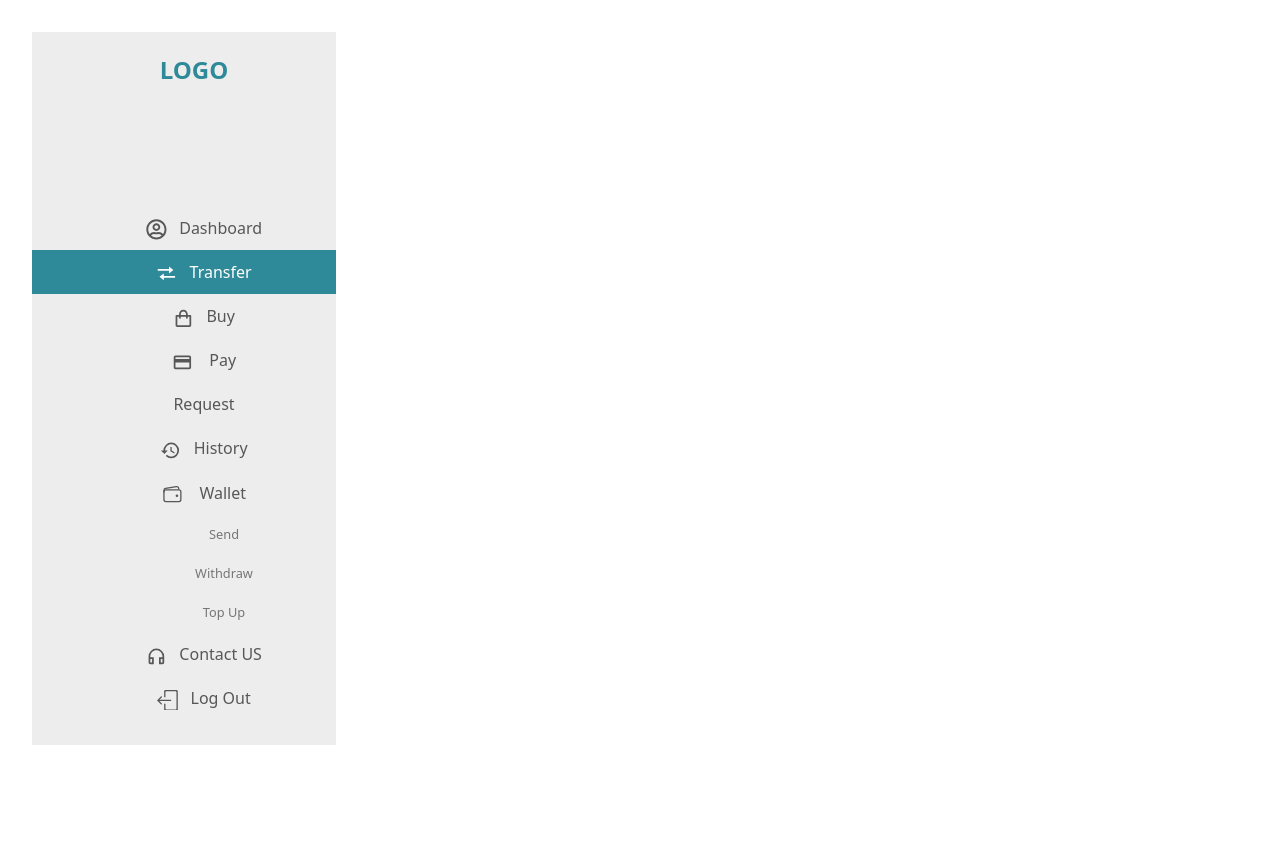
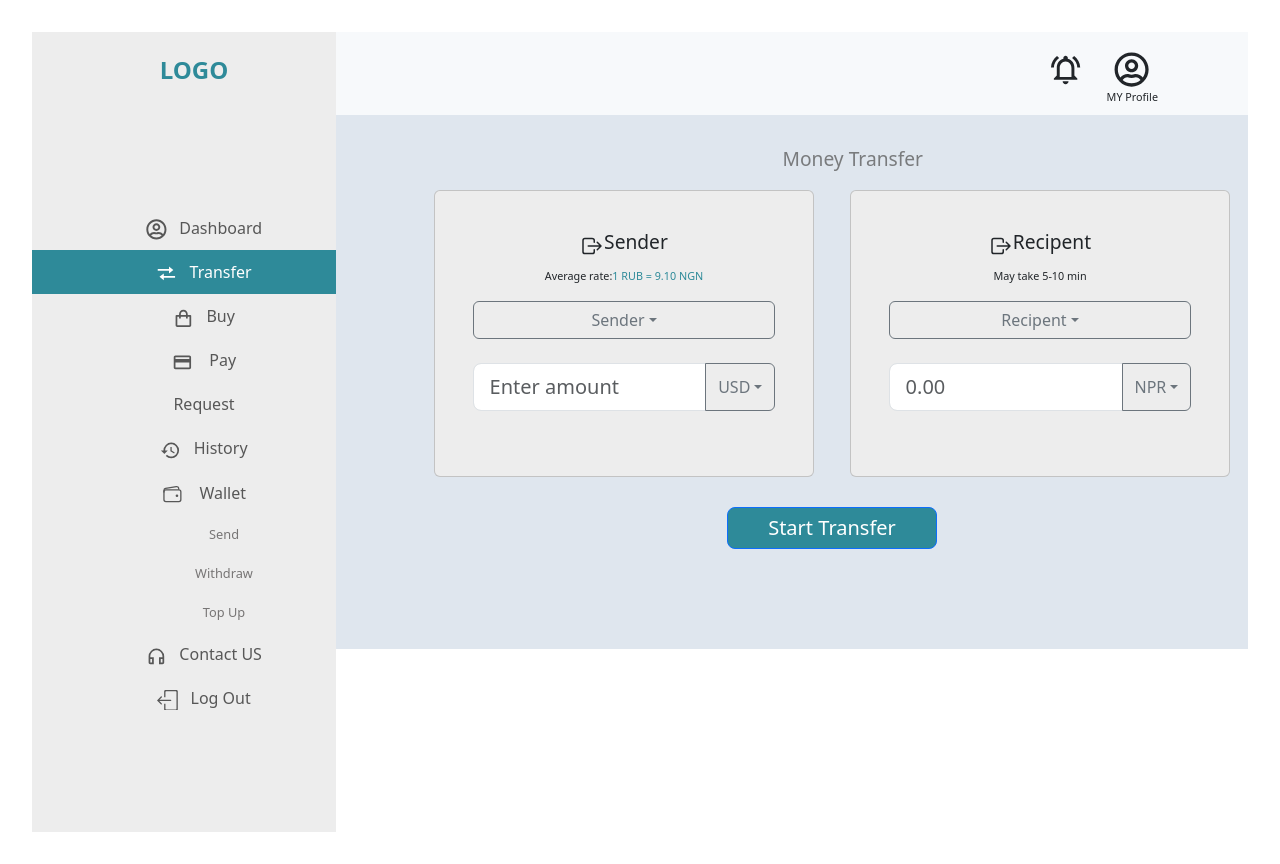
Before and after one commit to bishal189/Hundi, a React (Vite) app: page /transfer in a window 1280 px wide. Built offline with nearby package versions, Linux system fonts and the light colour scheme; no server answers.

Commit message:
completed money rate

```diff
--- a/package.json
+++ b/package.json
@@ -10,6 +10,7 @@
     "preview": "vite preview"
   },
   "dependencies": {
+    "axios": "^1.6.2",
     "bootstrap": "^5.3.2",
     "react": "^18.2.0",
     "react-bootstrap": "^2.9.1",
--- a/src/App.jsx
+++ b/src/App.jsx
@@ -2,16 +2,18 @@ import 'bootstrap/dist/css/bootstrap.min.css';
 import { BrowserRouter as Router, Routes, Route } from 'react-router-dom';
 
 import './App.css'
-import {PayModel, ReceiverModel, SenderModel} from './components/model'
-import { ReciverCard, SenderCard, TransferReceiveCard, TransferSendCard} from './components/card'
+import { ReceiverModel, SenderModel} from './components/model'
+import {  SenderCard, TransferReceiveCard, TransferSendCard} from './components/card'
 import { MobileSideBar, SideBar } from './components/sidebar';
+import Transfer from './pages/transfer';
+import { UserLayout } from './pages/userLayout';
 function App() {
 
   return (
     <Router>
     <Routes>
       {/* <Route path="/" element={<ReceiverModel />} /> */}
-      <Route path="/transfer" element={<><SideBar /> <MobileSideBar /></>} />
+      <Route path="/transfer" element={<UserLayout><Transfer /></UserLayout>} />
     </Routes>
   </Router>  )
 }
--- a/src/components/card.jsx
+++ b/src/components/card.jsx
@@ -93,15 +93,18 @@ export const BankCard = (props) => {
 
 
 
-export const SenderCard = () => {
+export const SenderCard = (props) => {
   const [show,setShow]=useState(false)
-
+  const handleChange=(e)=>{
+    props.setinputAmount(e.target.value)
+    console.log(e.target.value)
+  }
   return (
     <>
     { show && <SenderModel setShow={setShow} />}
 
 
-      <Card className="Maincard" style={{ margin: "20px" }}>
+      <Card className="Maincard" style={{ marginBottom: "30px" }}>
         <Card.Body>
             <IoLogOutOutline style={{ fontSize: "1.5rem" }} />
             <span style={{fontSize:'1.2rem',marginTop:'50px'}}>Sender</span>
@@ -127,16 +130,16 @@ export const SenderCard = () => {
     </InputGroup>
 
           <InputGroup className="mb-3 mt-4">
-            <CustomForm placeholder="Enter amount" name="amount" />
+            <CustomForm onChange={handleChange}  placeholder="Enter amount" name="amount" />
             <DropdownButton
               as={InputGroup.Append}
               variant="outline-secondary"
-              title="NPR" // Default currency
+              title={props.senderCountry} // Default currency
               id="input-group-dropdown-2"
               style={{ marginRight: "5px", backgroundColor: "#ededed" }} // Add margin-right to move it inside
             >
-              <Dropdown.Item className="dropdownItem">NPR</Dropdown.Item>
-              <Dropdown.Item className="dropdownItem">USD</Dropdown.Item>
+              <Dropdown.Item onClick={()=>props.setSenderCountry('NPR')} className="dropdownItem">NPR</Dropdown.Item>
+              <Dropdown.Item onClick={()=>props.setSenderCountry('USD')} className="dropdownItem">USD</Dropdown.Item>
               {/* Add more currency options as needed */}
             </DropdownButton>
           </InputGroup>
@@ -150,15 +153,13 @@ export const SenderCard = () => {
 
 
 // for the reciver card
-export const ReciverCard = () => {
+export const ReceiverCard = (props) => {
   const [show,setShow]=useState(false)
 
   return (
     <>
     { show && <ReceiverModel setShow={setShow} />}
-
-
-      <Card className="Maincard" style={{ margin: "20px" }}>
+      <Card className="Maincard" style={{ marginBottom: "30px" }}>
         <Card.Body>
             <IoLogOutOutline style={{ fontSize: "1.5rem" }} />
             <span style={{fontSize:'1.2rem',marginTop:'50px'}}>Recipent</span>
@@ -184,16 +185,16 @@ export const ReciverCard = () => {
     </InputGroup>
 
           <InputGroup className="mb-3 mt-4">
-            <CustomForm readonly="true" placeholder="Recepient Will Get" name="amount" />
+            <CustomForm val={props.outputAmount.toFixed(2)} readonly={true} placeholder="Recepient Will Get" name="amount" />
             <DropdownButton
               as={InputGroup.Append}
               variant="outline-secondary"
-              title="NPR" // Default currency
+              title={props.receiverCountry} // Default currency
               id="input-group-dropdown-2"
               style={{ marginRight: "5px", backgroundColor: "#ededed" }} // Add margin-right to move it inside
             >
-              <Dropdown.Item className="dropdownItem">NPR</Dropdown.Item>
-              <Dropdown.Item className="dropdownItem">USD</Dropdown.Item>
+              <Dropdown.Item onClick={()=>props.setReceiverCountry('NPR')} className="dropdownItem">NPR</Dropdown.Item>
+              <Dropdown.Item onClick={()=>props.setReceiverCountry('USD')} className="dropdownItem">USD</Dropdown.Item>
               {/* Add more currency options as needed */}
             </DropdownButton>
           </InputGroup>
--- a/src/components/css/card.css
+++ b/src/components/css/card.css
@@ -39,7 +39,7 @@ font-weight:800;
 }
 
 .Maincard{
-width: 420px;
+width: 380px;
 height: 287px;
 background-color: #EDEDED;
 
--- a/src/components/formInput.jsx
+++ b/src/components/formInput.jsx
@@ -3,10 +3,11 @@ import './css/formInput.css'
 export function CustomForm(props){
     return(
      <Form.Control
+      onChange={props.onChange&&props.onChange}
         size="lg"
         type={props.placeholder!=="Email ID"?"text":"email"}
         name={props.name}
-        placeholder={props.placeholder}
+        placeholder={props.val||props.placeholder}
         aria-label={props.placeholder}
         className="form_custom"
         readOnly={props.readonly}
--- /dev/null
+++ b/src/components/homeheader.jsx
@@ -0,0 +1,19 @@
+
+import { FaRegUserCircle } from "react-icons/fa";
+import { MdOutlineNotificationsActive } from "react-icons/md";
+
+export function HomeHeader(){
+
+    return(
+    <div style={{backgroundColor:'#f7f9fb',display:'flex',justifyContent:'flex-end'}}>
+        <div style={{padding:"20px 30px 10px 0px"}}>
+    <MdOutlineNotificationsActive style={{fontSize:"2.2rem"}}/>
+    </div>
+
+    <div style={{display:"flex",flexDirection:"column",padding:'20px 90px 10px 0px'}} >
+    <FaRegUserCircle  style={{fontSize:"2.2rem"}}/>
+   <span style={{marginTop:"0.1rem",marginLeft:'-7px'}}> MY Profile   </span>
+    </div>
+</div>
+    )
+}
--- a/src/components/sidebar.jsx
+++ b/src/components/sidebar.jsx
@@ -4,32 +4,26 @@ import { Button, Offcanvas, Nav, Container, Col } from "react-bootstrap";
 import { NavLink } from "react-router-dom";
 import "./css/sidebar.css";
 import { BiShoppingBag, BiTransfer } from "react-icons/bi";
-import {
-  MdPayment,
-  MdHistory,
-  MdOutlineHeadphones,
-} from "react-icons/md";
+import { MdPayment, MdHistory, MdOutlineHeadphones } from "react-icons/md";
 import { IoWalletOutline } from "react-icons/io5";
 import { SlLogout } from "react-icons/sl";
 
 import { FaRegUserCircle } from "react-icons/fa";
 
-
-export const CommonSideBar=(props)=>{
-  return(
+export const CommonSideBar = (props) => {
+  return (
     <div
       className="sidebar"
       style={{
-      backgroundColor: "#ededed",
         display: "flex",
         flexDirection: "column",
       }}
     >
-    {!props.mobile &&<div className="logo">LOGO</div>}
+      {!props.mobile && <div className="logo">LOGO</div>}
       <ul className="list-unstyled">
         <li className="li-icons">
           <NavLink to="/">
-          <FaRegUserCircle style={{ fontSize: "1.3rem"}} />
+            <FaRegUserCircle style={{ fontSize: "1.3rem" }} />
             &nbsp;&nbsp;&nbsp;Dashboard
           </NavLink>
         </li>
@@ -43,27 +37,31 @@ export const CommonSideBar=(props)=>{
 
         <li className="li-icons">
           <NavLink to="/buy">
-          <BiShoppingBag style={{fontSize:'1.3rem'}} />
-          &nbsp;&nbsp;&nbsp;Buy</NavLink>
+            <BiShoppingBag style={{ fontSize: "1.3rem" }} />
+            &nbsp;&nbsp;&nbsp;Buy
+          </NavLink>
         </li>
         <li className="li-icons">
           <NavLink to="/pay">
-          <MdPayment style={{fontSize:"1.3rem"}} />
-          &nbsp;&nbsp;&nbsp; Pay</NavLink>
+            <MdPayment style={{ fontSize: "1.3rem" }} />
+            &nbsp;&nbsp;&nbsp; Pay
+          </NavLink>
         </li>
         <li className="li-icons">
           <NavLink to="/request">Request</NavLink>
         </li>
         <li className="li-icons">
           <NavLink to="/history">
-          <MdHistory style={{fontSize:'1.3rem'}} />
-          &nbsp;&nbsp;&nbsp;History</NavLink>
+            <MdHistory style={{ fontSize: "1.3rem" }} />
+            &nbsp;&nbsp;&nbsp;History
+          </NavLink>
         </li>
 
         <li className="li-icons">
           <NavLink to="/wallet">
-          <IoWalletOutline style={{fontSize:"1.3rem"}} />
-          &nbsp;&nbsp;&nbsp; Wallet</NavLink>
+            <IoWalletOutline style={{ fontSize: "1.3rem" }} />
+            &nbsp;&nbsp;&nbsp; Wallet
+          </NavLink>
         </li>
         <li className="li-icons">
           <NavLink className="inner" to="/send">
@@ -82,18 +80,20 @@ export const CommonSideBar=(props)=>{
         </li>
         <li className="li-icons">
           <NavLink to="/contact">
-          <MdOutlineHeadphones style={{fontSize:"1.3rem"}} />
-          &nbsp;&nbsp;&nbsp;Contact US</NavLink>
+            <MdOutlineHeadphones style={{ fontSize: "1.3rem" }} />
+            &nbsp;&nbsp;&nbsp;Contact US
+          </NavLink>
         </li>
         <li className="li-icons">
           <NavLink to="/logout">
-          <SlLogout style={{fontSize:"1.3rem"}} />
-          &nbsp;&nbsp;&nbsp;Log Out</NavLink>
+            <SlLogout style={{ fontSize: "1.3rem" }} />
+            &nbsp;&nbsp;&nbsp;Log Out
+          </NavLink>
         </li>
       </ul>
     </div>
-  )
-}
+  );
+};
 
 export const MobileSideBar = () => {
   const [showSidebar, setShowSidebar] = useState(false);
@@ -119,10 +119,19 @@ export const MobileSideBar = () => {
         onHide={handleToggleSidebar}
         placement="start"
       >
-        <Offcanvas.Header style={{backgroundColor:"#ededed",padding:'0px',paddingRight:'20px'}} closeButton>    <div className="logo">LOGO</div>
+        <Offcanvas.Header
+          style={{
+            backgroundColor: "#ededed",
+            padding: "0px",
+            paddingRight: "20px",
+          }}
+          closeButton
+        >
+          {" "}
+          <div className="logo">LOGO</div>
         </Offcanvas.Header>
-        <Offcanvas.Body style={{padding:'0px'}}>
-          <CommonSideBar mobile={true}/>
+        <Offcanvas.Body style={{ padding: "0px" }}>
+          <CommonSideBar mobile={true} />
         </Offcanvas.Body>
       </Offcanvas>
     </>
@@ -131,10 +140,11 @@ export const MobileSideBar = () => {
 
 export const SideBar = () => {
   return (
-    <div style={{ height: "100vh" }} className="d-sm-none d-none d-md-block">
-      <Col xl={3} md={4}>
-       <CommonSideBar  />
-      </Col>
+    <div
+      style={{ height: "100vh", backgroundColor: "#ededed" }}
+      className=" d-none d-md-block"
+    >
+      <CommonSideBar />
     </div>
   );
 };
--- /dev/null
+++ b/src/pages/transfer.jsx
@@ -0,0 +1,77 @@
+import axios from "axios";
+import { useState,useEffect } from "react";
+import { Button } from "react-bootstrap";
+import { SenderCard, ReceiverCard } from "../components/card";
+import { ReceiverModel, TransferModel } from "../components/model";
+
+function Transfer() {
+    const [show,setShow]=useState(false);
+    const [exchangeRateArr,setExchangeRateArr]=useState(null)
+    const [exchangeRate,setExchangeRate]=useState(0)
+    const [senderCountry,setSenderCountry]=useState('USD')
+    const [receiverCountry,setReceiverCountry]=useState('NPR')
+    const [inputAmount,setinputAmount]=useState(0)
+    const [outputAmount,setoutputAmount]=useState(0)
+
+    useEffect(()=>{
+      const getRate = async () => {
+        try {
+          const response = await axios.get(
+    ` https://v6.exchangerate-api.com/v6/a088c8583f32b5f3e682b9d5/latest/${senderCountry}`)
+
+          setExchangeRateArr(response.data.conversion_rates);
+          exchangeRateArr&&setExchangeRate(exchangeRateArr[receiverCountry])
+        } catch (error) {
+          console.error('Error fetching conversion rate:', error);
+        }
+      };
+      getRate()
+    },[senderCountry])
+
+    useEffect(()=>{
+      const setRate=async()=>{
+        exchangeRateArr&&setExchangeRate(exchangeRateArr[receiverCountry])
+      }
+      setRate()
+    },[receiverCountry,exchangeRateArr])
+
+    useEffect(()=>{
+      const rateCalculator=()=>{
+        console.log(exchangeRateArr)
+        console.log("input"+inputAmount)
+        console.log("echa"+exchangeRate)
+        setoutputAmount(inputAmount*exchangeRate)
+        console.log("output"+outputAmount)
+      }
+      rateCalculator()
+    },[inputAmount])
+  return (
+    <>
+    { show && <TransferModel setShow={setShow}/> }
+      <div style={{ backgroundColor: "#dfe6ee", padding: "30px 0px 0px 80px" }}>
+        <p style={{ color: "#797b7d", fontSize: "1.2rem" ,paddingLeft:'5%',paddingBottom:'0px'}}>Money Transfer</p>
+        <div style={{ display: "flex", justifyContent: "space-around" }}>
+          <SenderCard senderCountry={senderCountry} setinputAmount={setinputAmount} setSenderCountry={setSenderCountry}/>
+          <ReceiverCard receiverCountry={receiverCountry} outputAmount={outputAmount} setReceiverCountry={setReceiverCountry}/>
+        </div>
+
+        <div style={{textAlign:'center'}}>
+          {" "}
+          <Button
+            size="lg"
+            style={{
+              backgroundColor: "#2E8A99",
+              padding: "5px 40px",
+              marginBottom:"100px"
+            }}
+            onClick={()=>{setShow(true)}}
+          >
+            Start Transfer
+          </Button>
+        </div>
+      </div>
+    </>
+  );
+}
+
+export default Transfer;
--- /dev/null
+++ b/src/pages/userLayout.jsx
@@ -0,0 +1,21 @@
+import { Col } from "react-bootstrap";
+import { HomeHeader } from "../components/homeheader";
+import { MobileSideBar, SideBar } from "../components/sidebar";
+
+
+export function UserLayout(props){
+return(
+    <>
+    <div className="d-flex">
+    <Col md={3}>
+        <SideBar />
+        <MobileSideBar />
+    </Col>
+    <Col md={9}>
+        <HomeHeader />
+        {props.children}
+    </Col>
+    </div>
+    </>
+)
+}
```
Also changed, not shown: src/components/model.jsx (+3 -4 lines), 2 other files (tests, documents, lock files or other folders). Lines whose indentation alone changed are shown as unchanged.
